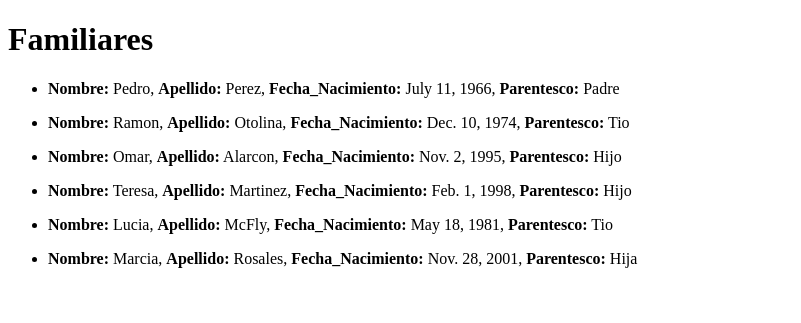
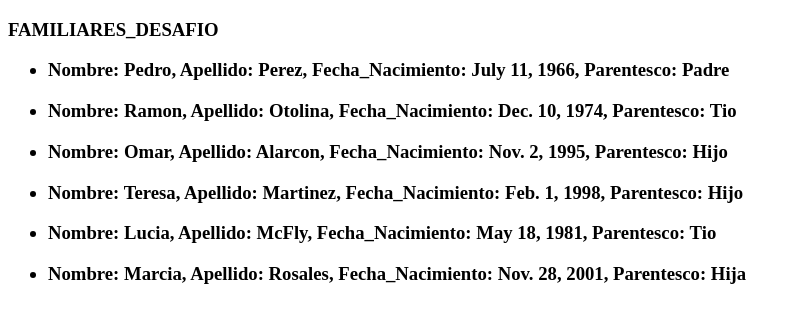
Before and after one commit to a-lacruz/mvt_alacruz1, a Django app: page /familiares/ in a window 1280 px wide. Shown: the top 323 px of the page, without its empty margins (0-801 px from the left). Run offline with Django 4.2, Linux system fonts and the light colour scheme; data comes from the database, SQL or seed files in the repository.

Commit message:
mvt_desafio

```diff
--- a/app_desafio/templates/familiar_listado.html
+++ b/app_desafio/templates/listado_familia.html
@@ -7,7 +7,7 @@
     <title>Document</title>
 </head>
 <body>
-    <h1>Familiares</h1>
+    <strong><h3>FAMILIARES_DESAFIO<h3></strong>
 
     <ul>
         {% for Familiar in app_desafio %}
--- a/app_desafio/views.py
+++ b/app_desafio/views.py
@@ -1,14 +1,14 @@
 from ast import Return
 from django.http import HttpResponse
-from django.template import Template, context, loader
+from django.template import loader
 from app_desafio.models import Familiar
 
 # Create your views here.
 
 def listar_familiar(request):
-    queryset = Familiar.objects.all()
-    diccionario = {'app_desafio': queryset}
-    plantilla = loader.get_template('familiar_listado.html')
+    family = Familiar.objects.all()
+    diccionario = {'app_desafio': family}
+    plantilla = loader.get_template('listado_familia.html')
     documento_html = plantilla.render(diccionario)
 
     return HttpResponse(documento_html)
```
